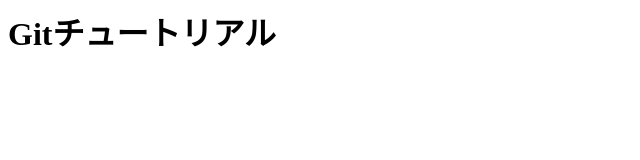
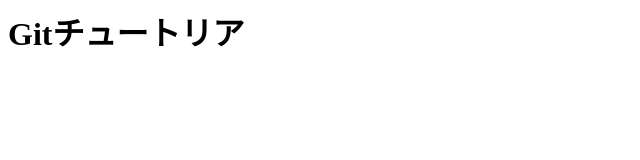
Before and after one commit to selrelia/git_tutorial2, a plain HTML site: page index.html in a window 1280 px wide. Shown: the full height of the page, 0-640 px from the left. Drawn offline with Linux system fonts and the light colour scheme.

Commit message:
index.htmlの「ル」を削除

```diff
--- a/index.html
+++ b/index.html
@@ -1 +1 @@
-<h1>Gitチュートリアル</h1>
+<h1>Gitチュートリア</h1>
```
